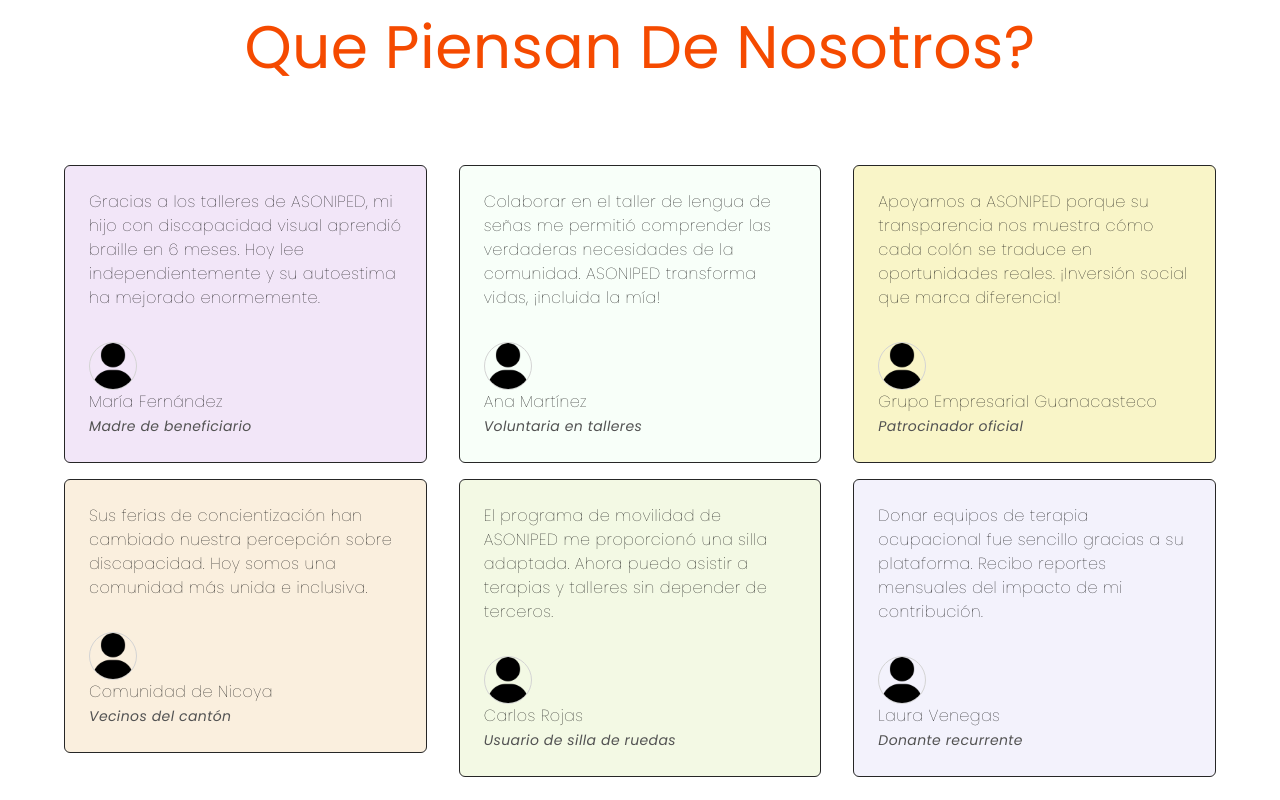
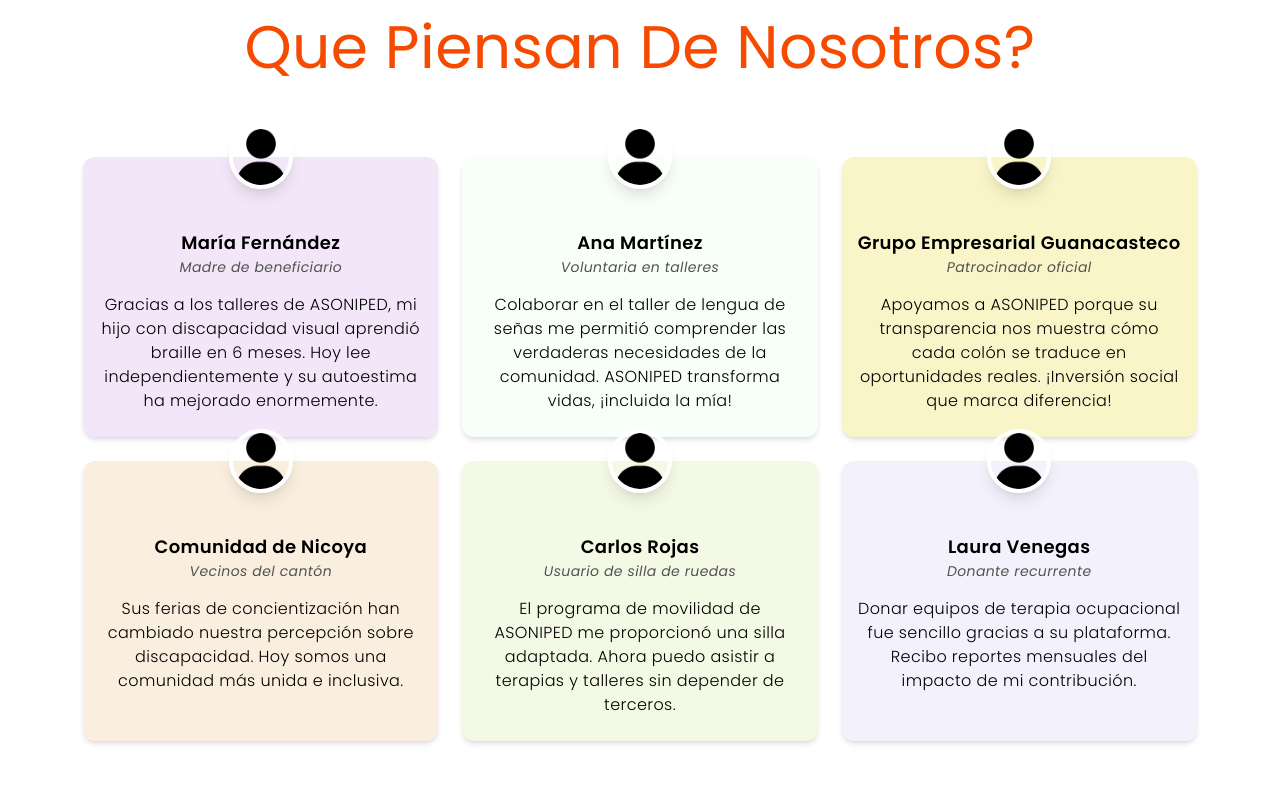
Before and after one commit to naila25/ASONIPED-digital, a React (Vite) app: page / in a window 1280 px wide. Shown: the part 3700-4500 px from the top of the page. Built offline with nearby package versions, Linux system fonts and the light colour scheme; no server answers.

Commit message:
arreglo en testimonial

```diff
--- a/src/components/Landing/Testimonials.tsx
+++ b/src/components/Landing/Testimonials.tsx
@@ -3,11 +3,9 @@ import { testimonials } from '../../constanst/index';
 const Testimonials = () => {
     // Función para generar un color crema aleatorio
     const getRandomCreamColor = () => {
-        // Base crema (alto valor rojo y verde, azul medio/bajo)
         const red = 240 + Math.floor(Math.random() * 16);   // 240-255
         const green = 230 + Math.floor(Math.random() * 26); // 230-255
         const blue = 190 + Math.floor(Math.random() * 66);  // 190-255
-
         return `rgb(${red}, ${green}, ${blue})`;
     };
 
@@ -16,32 +14,34 @@ const Testimonials = () => {
             <h2 className='text-orange-600 text-3xl sm:text-5xl lg:text-6xl text-center my-10 lg:my-20'>
                 Que Piensan De Nosotros?
             </h2>
-            <div className='flex flex-wrap justify-center'>
+            <div className='flex flex-wrap justify-center gap-6'>
                 {testimonials.map((testimonial, index) => (
-                    <div key={index} className='w-full sm:w-1/2 lg:w-1/3 px-4 py-2'>
                     <div
-                            className='rounded-md p-6 text-md text-black border border-neutral-800 font-thin hover:scale-105 transition-transform duration-300'
+                        key={index}
+                        className='relative w-full sm:w-[45%] lg:w-[30%] px-4 pt-14 pb-6 rounded-xl shadow-md '
                         style={{ backgroundColor: getRandomCreamColor() }}
                     >
-                            <p>{testimonial.text}</p>
-                            <div className='flex mt-8 items-start'>
+                        {/* Imagen centrada arriba */}
+                        <div className='absolute -top-8 left-1/2 transform -translate-x-1/2 '>
                             <img
-                                    className='w-12 h-12 mr-6 rounded-full border border-neutral-300'
+                                className='w-16 h-16 rounded-full border-4 border-white shadow-lg '
                                 src={testimonial.image}
                                 alt={testimonial.user}
                             />
                         </div>
-                            <h6>{testimonial.user}</h6>
-                            <span className='text-sm font-normal italic text-neutral-600'>
+                        {/* Contenido de la tarjeta */}
+                        <div className='text-center mt-4'>
+                            <h6 className='text-lg font-semibold'>{testimonial.user}</h6>
+                            <span className='block text-sm font-normal italic text-neutral-600 mb-4'>
                                 {testimonial.company}
                             </span>
+                            <p className='text-md font-light'>{testimonial.text}</p>
                         </div>
                     </div>
                 ))}
             </div>
         </div>
     );
-
-}
+};
 
 export default Testimonials;
```
Lines whose indentation alone changed are shown as unchanged.
